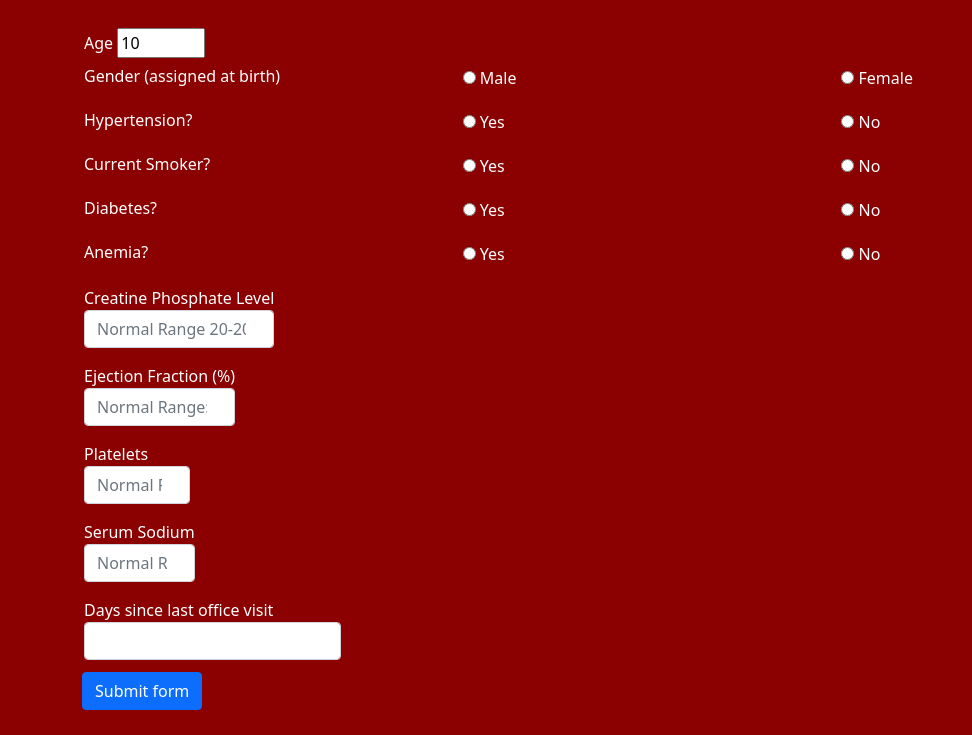
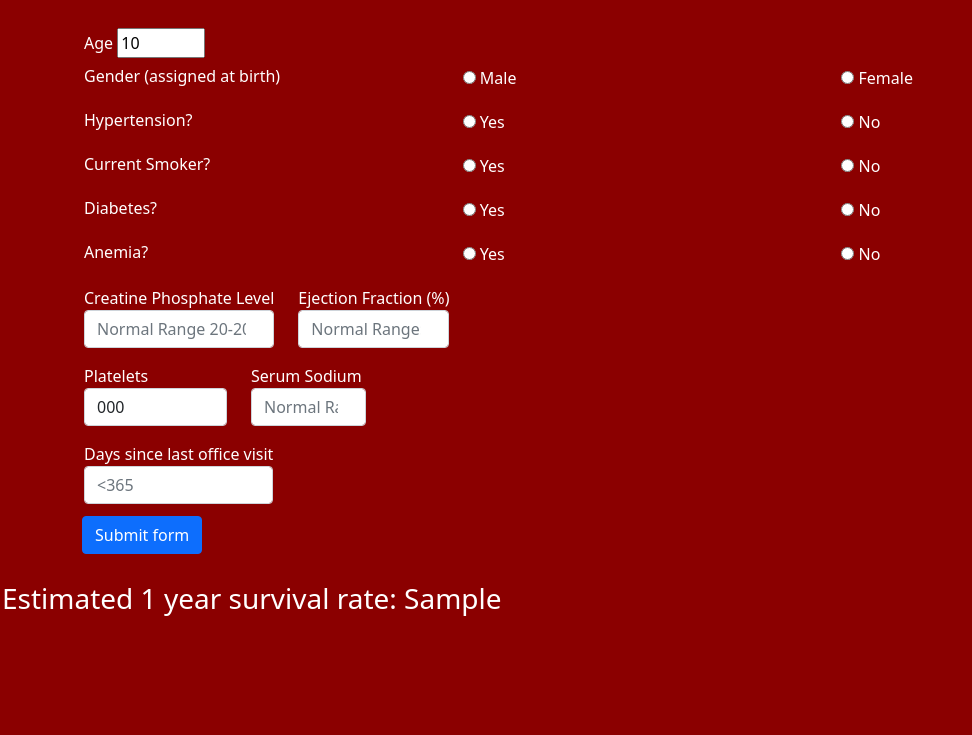
Before and after one commit to njneubauer/code_hearted, a Flask app: template templates/clinical_calc.html in a window 1280 px wide. Shown: the part 65-800 px from the top of the page, without its empty margins (0-972 px from the left). Run offline with Flask 2, Linux system fonts and the light colour scheme; the template is opened without the code that fills it: most values are stand-ins (such as "Sample title", 1, 10 or a date in 2020); some libraries are stand-ins or nearby versions.

Commit message:
validation clinical working

```diff
--- /dev/null
+++ b/static/show_result.js
@@ -0,0 +1,8 @@
+function showResult(){
+    console.log("function fired")
+    var result = document.getElementById("myResult");
+    console.log(result.style.display)
+    if (result.style.display == "none"){
+        result.style.display = "block";
+    }
+}
--- a/static/style.css
+++ b/static/style.css
@@ -27,3 +27,7 @@ a.nav-link:active
    color: white;
    text-decoration: none;
 }
+
+#myResult{
+   display: block;
+}
--- a/templates/clinical_calc.html
+++ b/templates/clinical_calc.html
@@ -8,7 +8,6 @@
     <link href="https://cdn.jsdelivr.net/npm/bootstrap@5.0.1/dist/css/bootstrap.min.css" rel="stylesheet" integrity="sha384-+0n0xVW2eSR5OomGNYDnhzAbDsOXxcvSN1TPprVMTNDbiYZCxYbOOl7+AMvyTG2x" crossorigin="anonymous">
     <link rel="stylesheet" href="../static/style.css">
     <title>Heart Failure Calc</title>
-
   </head>
 
   <body>
@@ -42,7 +41,7 @@
             <div class="row">
                 <div class="col-auto">
                     <label class="sr-only" for="inlineFormInput">Age</label>
-                    <input type="number" min="40" max="95" required="required" class="custom-control-input input" id="age" name="age" placeholder=">30" value="{%if input is defined %}{{ input['age'] }}{% endif %}">
+                    <input type="number" min="40" max="95" required="required" class="custom-control-input" id="age" name="age" placeholder=">30" value="{%if input is defined %}{{ input['age'] }}{% endif %}">
                 </div>
             </div>
             <div class="row">
@@ -100,47 +99,58 @@
                     <label class="custom-control-label" for="customRadioInline8">No</label>
                 </div>
             </div>
+
             <div class="row">
                 <div class="col-auto">
                     <label class="sr-only" for="inlineFormInput">Creatine Phosphate Level</label>
-                    <input type="number" min="0" max="500" required="required" class="form-control mb-2" id="creatine_phosphate" name="creatine_phosphate" placeholder="Normal Range 20-200">
+                    <input type="number" min="0" max="500" required="required" class="form-control mb-2" id="creatine_phosphate" name="creatine_phosphate" placeholder="Normal Range 20-200"
+                    value="{%if input is defined %}{{ input['creatine_phosphokinase'] }}{% endif %}">
+                </div>
+                <div class="col-auto">
+                    <label class="sr-only" for="inlineFormInput">Ejection Fraction (%)</label>
+                    <input type="number" min="10" max="90" required="required" class="form-control mb-2" id="ejection_fraction" name='ejection_fraction' placeholder="Normal Range: 55-70"
+                    value="{%if input is defined %}{{ input['ejection_fraction'] }}{% endif %}">
                 </div>
             </div>
-            <div class="row">
-                <div class="col-auto">
-                    <label class="sr-only" for="inlineFormInput">Ejection Fraction (%)</label>
-                    <input type="number" min="10" max="90" required="required" class="form-control mb-2" id="ejection_fraction" name='ejection_fraction' placeholder="Normal Range: 55-70">
-                </div>
-            </div>
+
             <div class="row">
                 <div class="col-auto">
                     <label class="sr-only" for="inlineFormInput">Platelets</label>
-                    <input type="number" min="40" max="95" required="required" class="form-control mb-2" id="platelets" name='platelets' placeholder="Normal Range: 150k-450k">
+                    <input type="number" min="0" max="900000" required="required" class="form-control mb-2" id="platelets" name='platelets' placeholder="Normal Range: 150k-450k"
+                    value="{%if input is defined %}{{ input['platelets'] }}{% endif %}">
+                </div>
+
+                <div class="col-auto">
+                    <label class="sr-only" for="inlineFormInput">Serum Sodium</label>
+                    <input type="number" min="100" max="200" required="required" class="form-control mb-2" id="sodium" name='sodium' placeholder="Normal Range: 135-145"
+                    value="{%if input is defined %}{{ input['serum_sodium'] }}{% endif %}">
                 </div>
             </div>
-            <div class="row">
-                <div class="col-auto">
-                    <label class="sr-only" for="inlineFormInput">Serum Sodium</label>
-                    <input type="number" min="40" max="95" required="required" class="form-control mb-2" id="sodium" name='sodium' placeholder="Normal Range: 135-145">
-                </div>
-            </div>
+
             <div class="row">
                 <div class="col-auto">
                     <label class="sr-only" for="inlineFormInput">Days since last office visit</label>
-                    <input type="text" class="form-control mb-2" id="office_visit" name='office_visit' placeholder="">
+                    <input type="number" min="0" max="365" required="required" class="form-control mb-2" id="office_visit" name='office_visit' placeholder="<365"
+                    value="{%if input is defined %}{{ input['time'] }}{% endif %}">
                 </div>
             </div>
-            <button class="btn btn-primary" type="submit">Submit form</button>
+
+            <button class="btn btn-primary" onclick="showResult()" type="submit">Submit form</button>
         </div>
     </form>
+
+    <br>
+
+    <div class="col-8">
+        <h3>Estimated 1 year survival rate: {{ prob_clinical }}</h3>
+    </div>
+
 
     <!-- Bootstrap Bundle with Popper -->
     <script src="https://cdn.jsdelivr.net/npm/bootstrap@5.0.1/dist/js/bootstrap.bundle.min.js" integrity="sha384-gtEjrD/SeCtmISkJkNUaaKMoLD0//ElJ19smozuHV6z3Iehds+3Ulb9Bn9Plx0x4" crossorigin="anonymous"></script>
     <script src="https://cdnjs.cloudflare.com/ajax/libs/d3/4.11.0/d3.js"></script>
     <script src="https://browser.sentry-cdn.com/6.4.1/bundle.min.js" integrity="sha384-THoc7rflwZFKTdZNgv6jLFFDn299Uv3t1SW5B4yGLvLiCRTYP9ys6vXZcMl95TQF" crossorigin="anonymous"></script>
-    <!-- <script src='../static/data_validation.js'></script> -->
+    <script src="../static/show_result.js"></script>
   </body>
 
-
-
 </html>
--- a/templates/patient_calc.html
+++ b/templates/patient_calc.html
@@ -136,7 +136,7 @@
         </div>
 
       </div>
-      <input type="submit">
+      <input class="btn btn-primary" type="submit">
     </form>
     <!-- End - Hypertension -->
 
```
